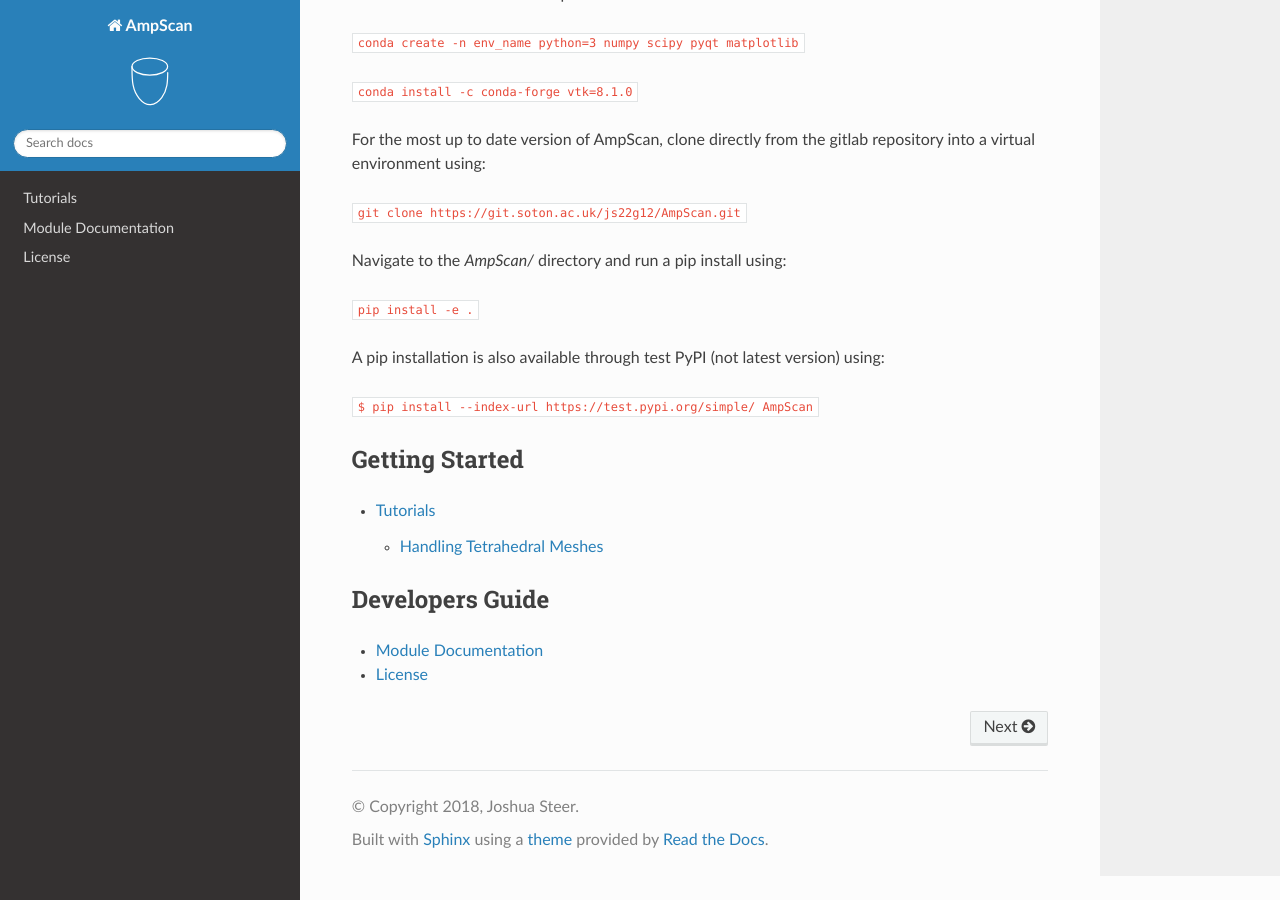
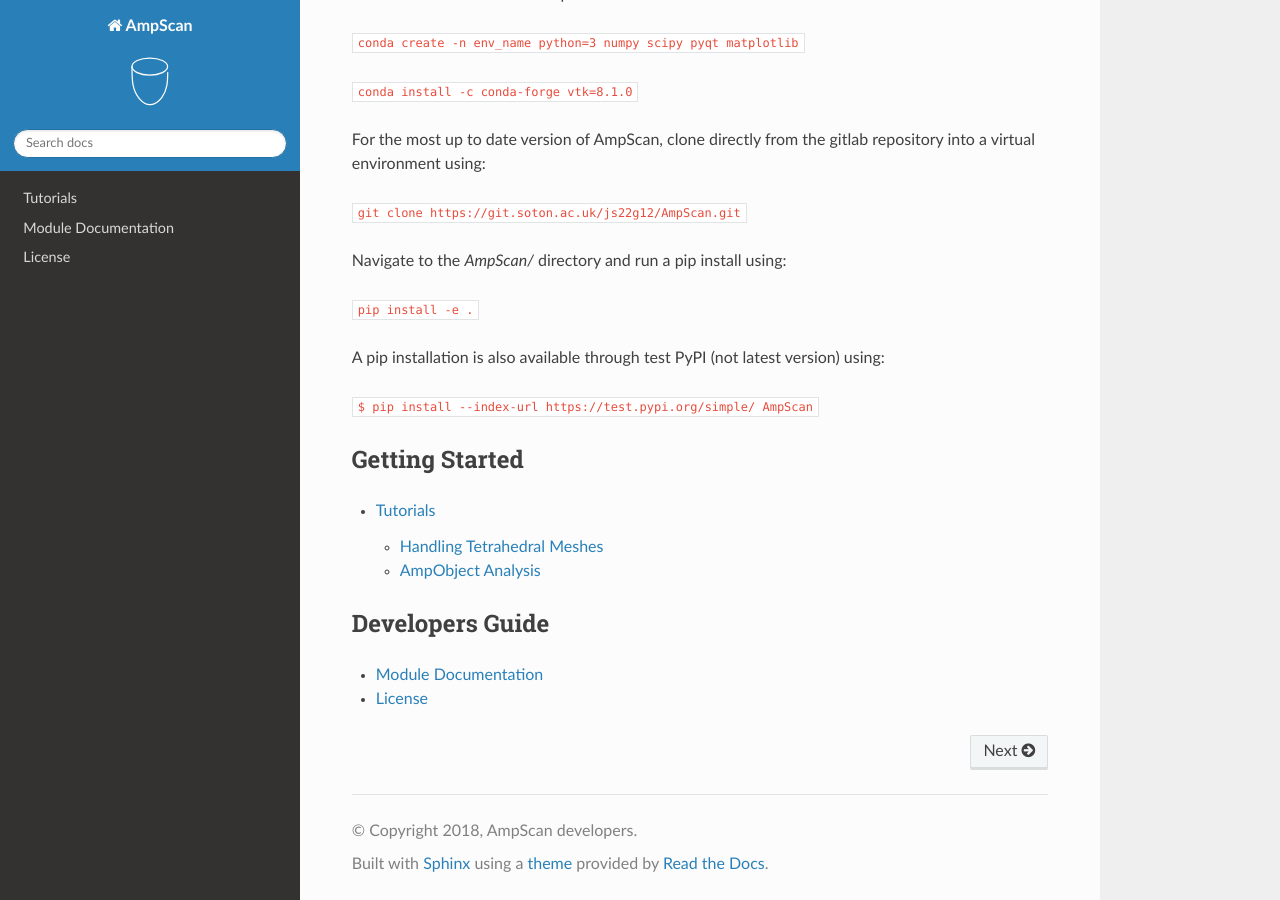
Before and after one commit to abel-research/ampscan, a Sphinx documentation site: the page built from docs/index.rst, in a window 1280 px wide and 900 px high, scrolled down 721 px. Built offline with Sphinx 7.4.7 and the Read the Docs theme 2.0.0, drawn with Linux system fonts in a browser that asks for light colours; pages that are not in the unit, such as notebooks, are missing from menus.

Commit message:
watch capitalisation

```diff
--- a/docs/conf.py
+++ b/docs/conf.py
@@ -21,7 +21,7 @@
 # -- Project information -----------------------------------------------------
 
 project = 'AmpScan'
-copyright = '2018, Joshua Steer'
+copyright = '2018, AmpScan developers'
 author = 'Oliver Stocks'
 
 # The short X.Y version
--- a/docs/exampleDemos.rst
+++ b/docs/exampleDemos.rst
@@ -16,4 +16,4 @@
    examples/TESTnb
    examples/Workflow1-Importstl
    examples/Workflow2-ImportTetMesh
-   examples/Workflow3-AnalyseAmpObject
+   examples/WorkFlow3-AnalyseAmpObject
```
